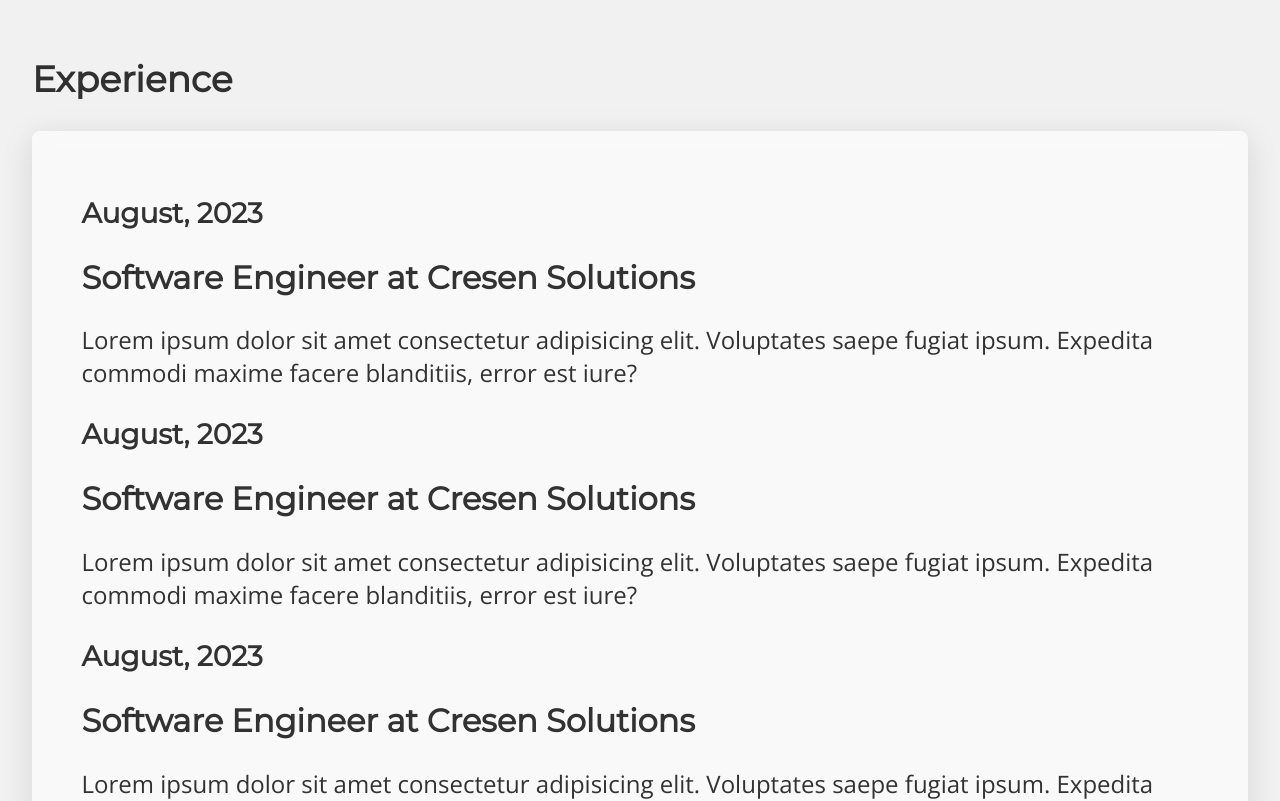
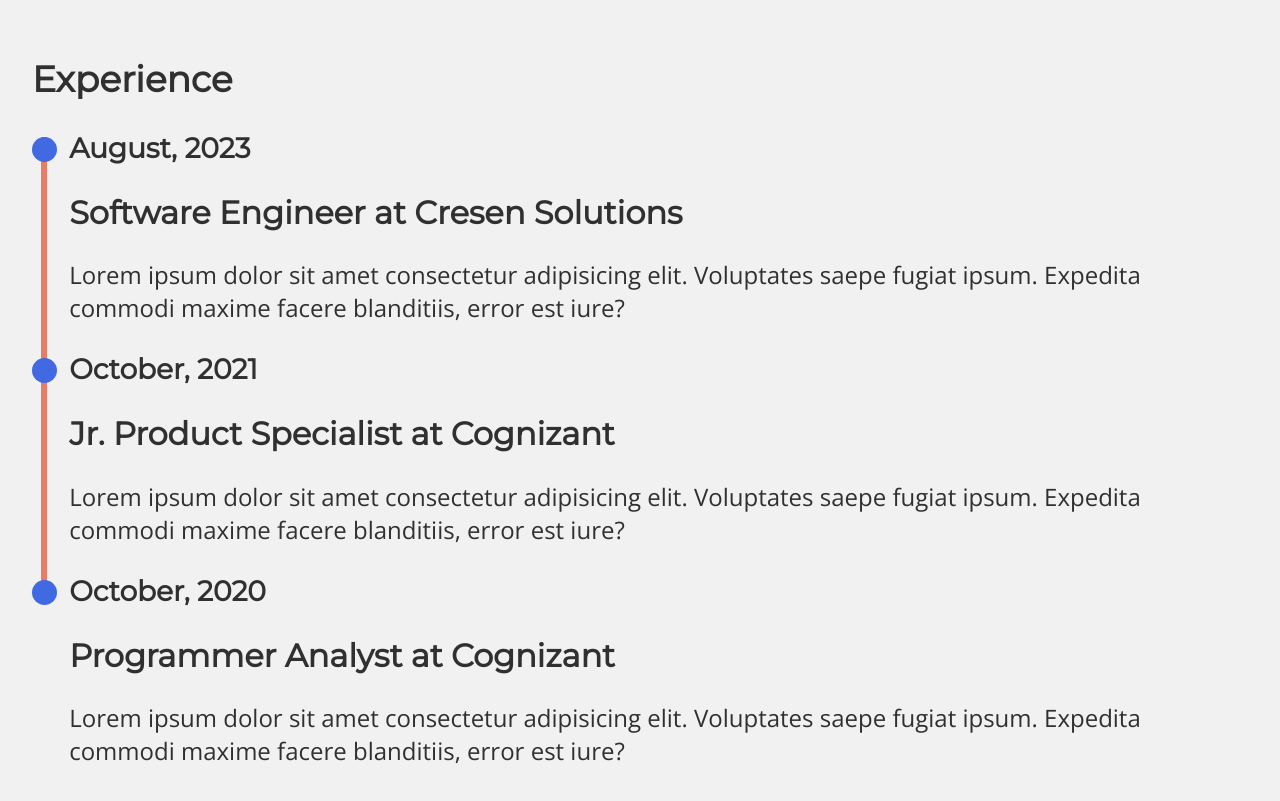
Before and after one commit to RitamChakraborty/RitamChakraborty.github.io, a React (Vite) app: page / in a window 1280 px wide. Shown: the part 760-1561 px from the top of the page. Built offline with nearby package versions, Linux system fonts and the light colour scheme.

Commit message:
Update experience section

```diff
--- a/src/sections/experience/index.scss
+++ b/src/sections/experience/index.scss
@@ -0,0 +1,37 @@
+#Experience {
+    .experiences {
+        padding-left: calc(var(--gap) * 1.5);
+        article {
+            position: relative;
+
+            h3 {
+                position: relative;
+
+                &::before {
+                    content: "";
+                    position: absolute;
+                    left: calc(var(--gap) * -1.5);
+                    top: calc(var(--gap) * 0.25);
+                    height: var(--gap);
+                    width: var(--gap);
+                    background-color: var(--color-primary);
+                    border-radius: 50%;
+                }
+            }
+
+            &::before {
+                content: "";
+                position: absolute;
+                top: calc(var(--gap) * 0.25);
+                left: calc(var(--gap) * -1.15);
+                height: calc(100% + var(--gap) * 2);
+                width: calc(var(--gap) * 0.25);
+                background-color: var(--color-accent);
+            }
+
+            &:last-child::before {
+                display: none;
+            }
+        }
+    }
+}
--- a/src/sections/experience/index.tsx
+++ b/src/sections/experience/index.tsx
@@ -5,20 +5,20 @@ export default function Experience() {
     return (
         <section id="Experience">
             <h1>Experience</h1>
-            <div className="experiences card">
+            <div className="experiences">
                 <article className="experience">
                     <h3>August, 2023</h3>
                     <h2><b>Software Engineer</b> at Cresen Solutions</h2>
                     <p>Lorem ipsum dolor sit amet consectetur adipisicing elit. Voluptates saepe fugiat ipsum. Expedita commodi maxime facere blanditiis, error est iure?</p>
                 </article>
                 <article className="experience">
-                    <h3>August, 2023</h3>
-                    <h2><b>Software Engineer</b> at Cresen Solutions</h2>
+                    <h3>October, 2021</h3>
+                    <h2><b>Jr. Product Specialist</b> at Cognizant</h2>
                     <p>Lorem ipsum dolor sit amet consectetur adipisicing elit. Voluptates saepe fugiat ipsum. Expedita commodi maxime facere blanditiis, error est iure?</p>
                 </article>
                 <article className="experience">
-                    <h3>August, 2023</h3>
-                    <h2><b>Software Engineer</b> at Cresen Solutions</h2>
+                    <h3>October, 2020</h3>
+                    <h2><b>Programmer Analyst</b> at Cognizant</h2>
                     <p>Lorem ipsum dolor sit amet consectetur adipisicing elit. Voluptates saepe fugiat ipsum. Expedita commodi maxime facere blanditiis, error est iure?</p>
                 </article>
             </div>
```
